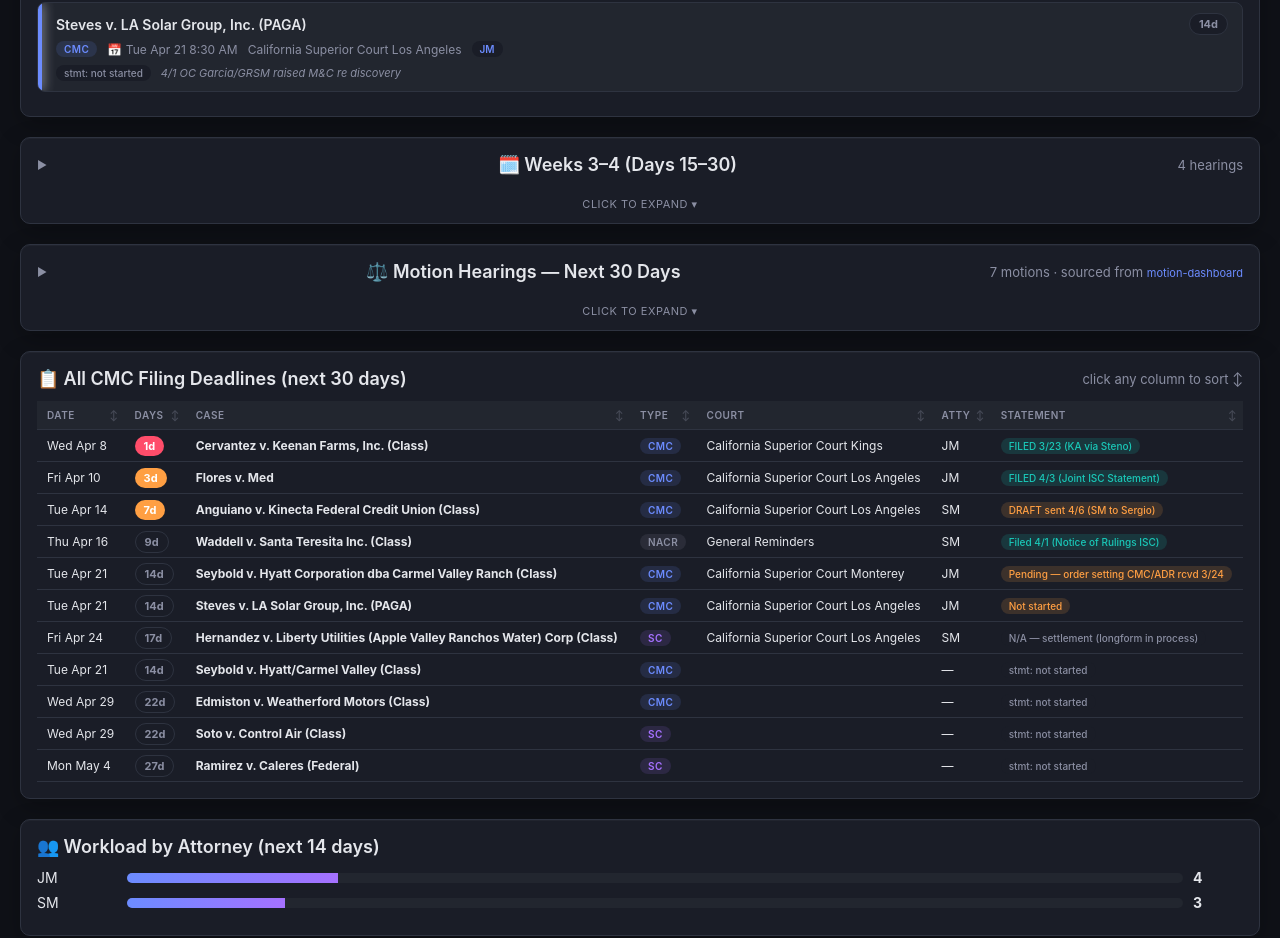
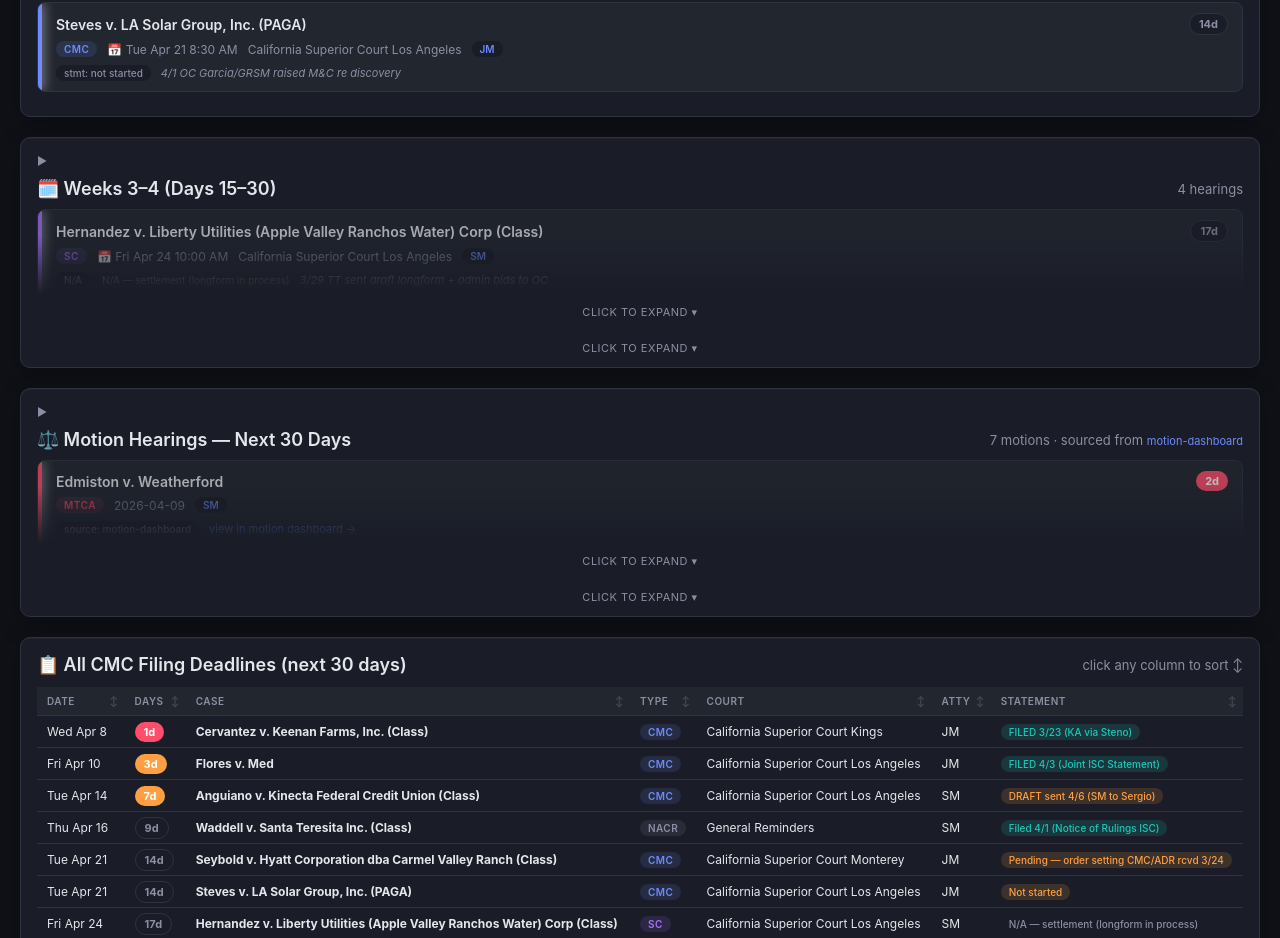
Before and after one commit to ryanquadrel/blackstone-dashboards, a website: page public/cmc-deadline-monitor/index.html in a window 1280 px wide. Shown: the part 1262-2200 px from the top of the page. Drawn offline with Linux system fonts and the light colour scheme.

Commit message:
cmc-monitor: teaser peek v2 — clone first card into summary

```diff
--- a/public/cmc-deadline-monitor/index.html
+++ b/public/cmc-deadline-monitor/index.html
@@ -100,11 +100,18 @@ table.sortable-table th::after{content:'↕';position:absolute;right:6px;opacity
 table.sortable-table th.sort-asc::after{content:'↑';opacity:1;color:var(--accent)}
 table.sortable-table th.sort-desc::after{content:'↓';opacity:1;color:var(--accent)}
 
-/* teaser peek for collapsed dropdowns */
 .section-collapsible:not([open]) > *:not(summary){display:block!important;max-height:110px;overflow:hidden;position:relative;padding-top:8px;padding-bottom:0;pointer-events:none;opacity:.75;-webkit-mask-image:linear-gradient(to bottom,#000 0%,#000 30%,transparent 95%);mask-image:linear-gradient(to bottom,#000 0%,#000 30%,transparent 95%)}
 .section-collapsible:not([open])::after{content:'click to expand ▾';display:block;text-align:center;padding:6px 0 12px;color:var(--dim);font-size:11px;letter-spacing:.5px;text-transform:uppercase}
 .section-collapsible:not([open]) .hcard:nth-of-type(n+2){display:none}
 .section-collapsible:not([open]) .section-head{display:none}
+
+/* teaser peek v2 — clone first card into summary */
+.section-collapsible>.section-summary{flex-direction:column;align-items:stretch;gap:10px}
+.section-summary-row{display:flex;justify-content:space-between;align-items:center;width:100%}
+.section-summary .teaser-wrap{position:relative;max-height:90px;overflow:hidden;pointer-events:none;opacity:.7;-webkit-mask-image:linear-gradient(to bottom,#000 30%,transparent 95%);mask-image:linear-gradient(to bottom,#000 30%,transparent 95%)}
+.section-summary .teaser-wrap .hcard{margin:0}
+.section-collapsible[open] .teaser-wrap,.section-collapsible[open] .teaser-hint{display:none}
+.section-summary .teaser-hint{text-align:center;font-size:11px;color:var(--dim);letter-spacing:.5px;text-transform:uppercase;margin-top:-4px}
 </style></head>
 <body>
 <header>
@@ -557,4 +564,25 @@ document.getElementById('search').addEventListener('input', e => {
   });
 })();
 </script>
+
+<script>
+(function(){
+  document.querySelectorAll('details.section-collapsible').forEach(function(d){
+    var sum=d.querySelector('summary'); if(!sum) return;
+    // wrap existing summary content in a row
+    var existing=Array.from(sum.childNodes);
+    var row=document.createElement('div'); row.className='section-summary-row';
+    existing.forEach(function(n){row.appendChild(n);});
+    sum.appendChild(row);
+    var first=d.querySelector('.hcard');
+    if(first){
+      var wrap=document.createElement('div'); wrap.className='teaser-wrap';
+      wrap.appendChild(first.cloneNode(true));
+      sum.appendChild(wrap);
+      var hint=document.createElement('div'); hint.className='teaser-hint'; hint.textContent='click to expand ▾';
+      sum.appendChild(hint);
+    }
+  });
+})();
+</script>
 </body></html>
```
